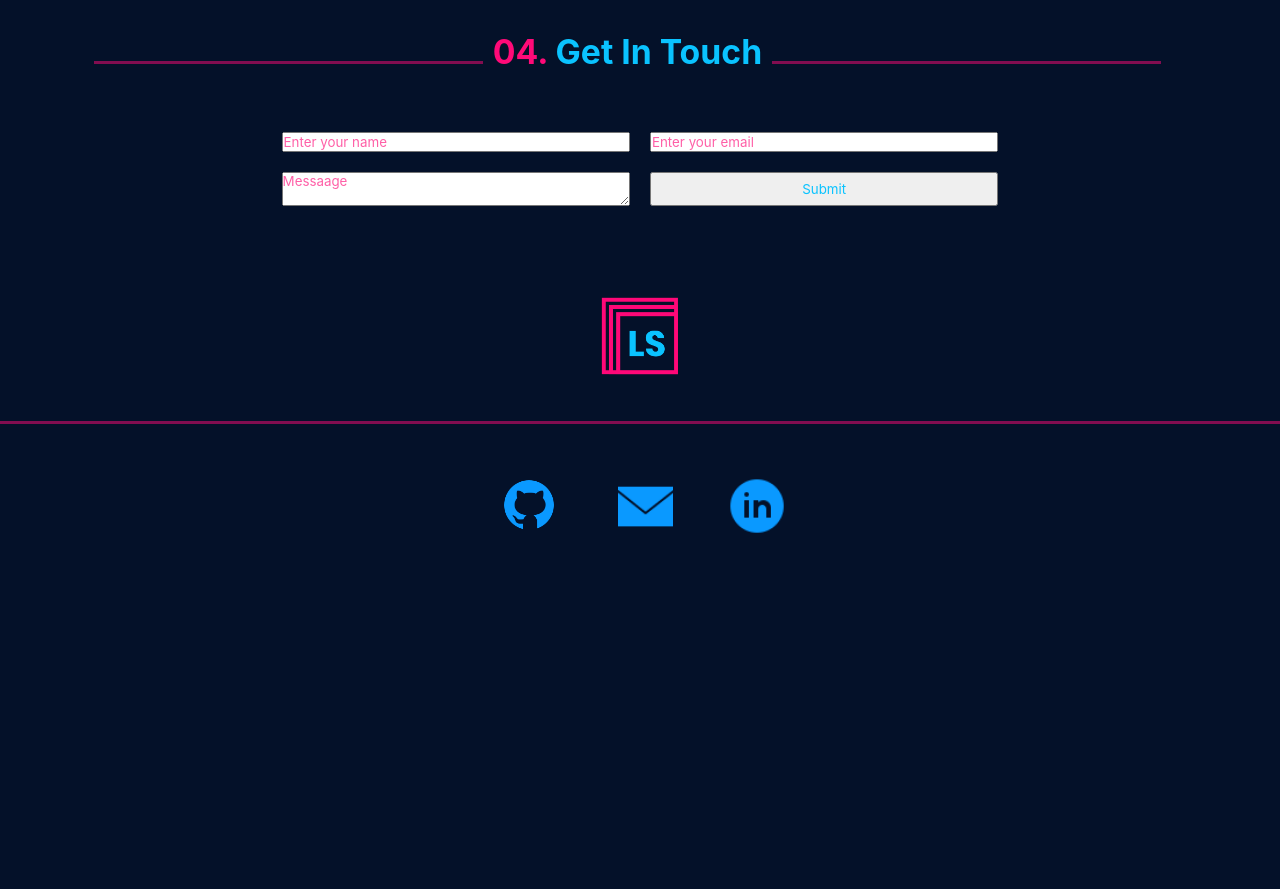
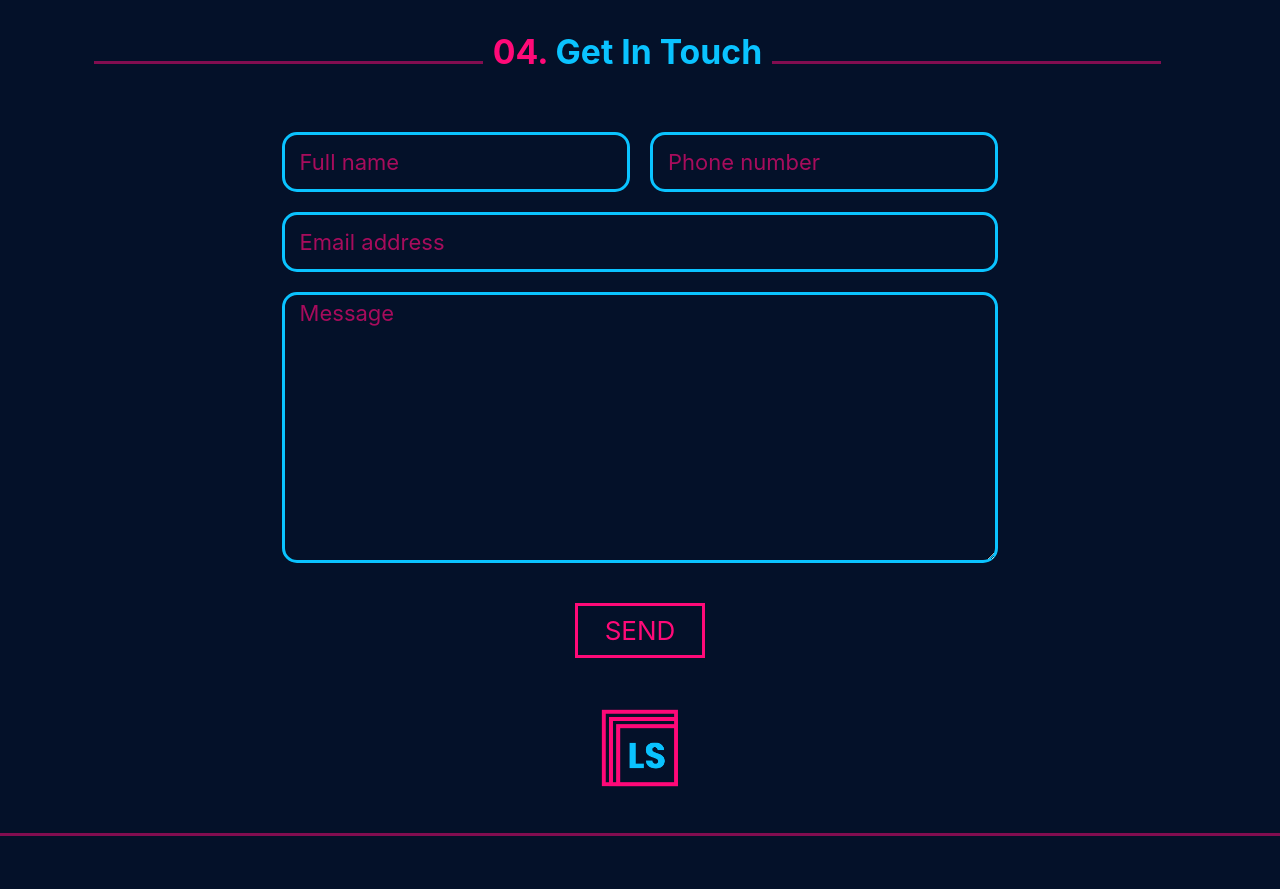
Before and after one commit to LaylaSouthcombe/Portfolio, a React (Create React App) app: page / in a window 1280 px wide. Shown: the part 4320-5209 px from the top of the page. Before the commit the page ends 4880 px from the top, so only its background shows below. Built offline with nearby package versions, Linux system fonts and the light colour scheme.

Commit message:
add in custom code

```diff
--- a/public/index.html
+++ b/public/index.html
@@ -25,9 +25,10 @@
   </head>
   <body>
     <form name='contactForm' netlify hidden>
-      <input type='text' name='name' />
-      <input type='email' name='email' />
-      <textarea name='message'></textarea>
+      <input type="text" name="fullName"/>
+      <input type="email" name="email"/>
+      <input type="number" name="phoneNum"/>
+      <textarea name="message"></textarea>
     </form>
     <noscript>You need to enable JavaScript to run this app.</noscript>
     <!-- <form name="contactForm" netlify netlify-honeypot="bot-field" hidden>
--- a/src/pages/Contact/index.js
+++ b/src/pages/Contact/index.js
@@ -34,32 +34,14 @@ const Contact = ({zIndex, innerRef}) => {
                 <textarea name="message" id="message" cols="30" rows="10" placeholder="Message" className="formItem4" spellCheck="true" style={{zIndex: zIndex}} minLength="5" required></textarea>
                 <input type="submit" className="sendEmail formItem5" value="SEND" />
             </form> */}
-     <form
-  method='POST'
-  name='contactform'
-  className='contactForm'>
-
-  <input
-    type='hidden'
-    name='form-name'
-    value='contactForm' />
-
-  <input
-    type='text'
-    name='name'
-    placeholder='Enter your name' />
-
-  <input
-    type='email'
-    name='email'
-    placeholder='Enter your email' />
-
-  <textarea
-    name='message'
-    placeholder='Messaage'></textarea>
-
-  <button type='submit'>Submit</button>
-</form>
+            <form method='POST' name='contactform' className='contactForm'>
+                <input type='hidden' name='form-name' value='contactForm' />
+                <input type="text" name="fullName" id="fullName" placeholder="Full name" className="formItem1" style={{zIndex: zIndex}} required/>
+                <input type="email" name="email" id="email" placeholder="Email address" className="formItem2" style={{zIndex: zIndex}} required/>
+                <input type="number" name="phoneNum" id="phoneNum" placeholder="Phone number" className="formItem3" style={{zIndex: zIndex}}/>
+                <textarea name="message" id="message" cols="30" rows="10" placeholder="Message" className="formItem4" spellCheck="true" style={{zIndex: zIndex}} minLength="5" required></textarea>
+                <input type="submit" className="sendEmail formItem5" value="SEND" />
+            </form>
        </div>
     )
 }
```
